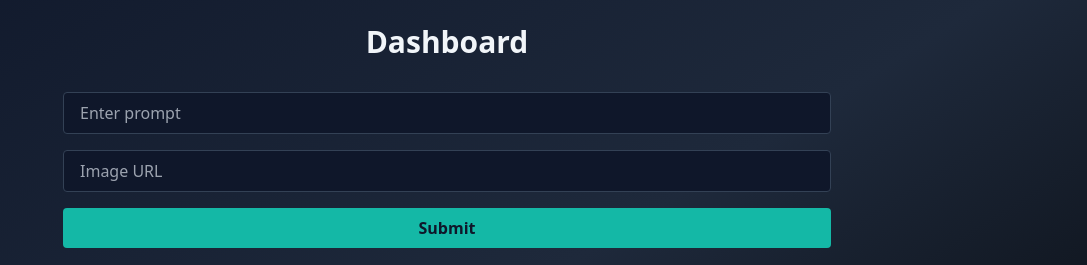
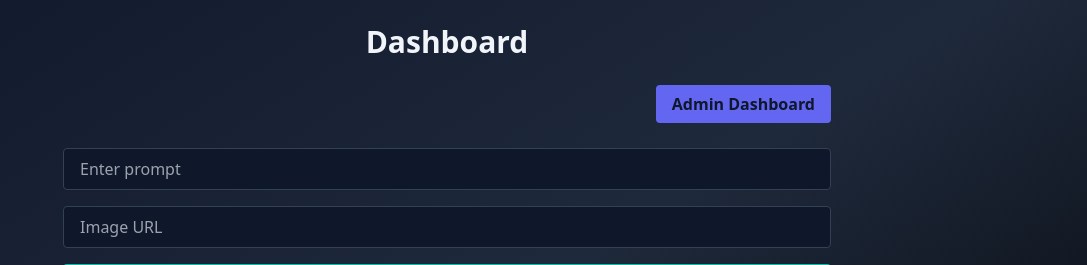
Before and after one commit to AnthonyM951/bloc4_final_project, a Flask app: page /dashboard in a window 1280 px wide. Shown: the part 60-325 px from the top of the page, without its empty margins (193-1280 px from the left). Run offline with Flask 3, Linux system fonts and the light colour scheme; the visitor is signed in with stand-in values (Sample User, id 1); data that the repository does not hold is empty; some libraries are stand-ins or nearby versions.

Commit message:
Add admin dashboard link on user dashboard

```diff
--- a/src/templates/dashboard.html
+++ b/src/templates/dashboard.html
@@ -3,6 +3,11 @@
 {% block content %}
 <div class="max-w-3xl mx-auto space-y-8">
   <h1 class="text-3xl font-semibold text-center">Dashboard</h1>
+  {% if session.get('role') == 'admin' %}
+  <div class="text-right">
+    <a href="/admin" class="px-4 py-2 rounded bg-indigo-500 hover:bg-indigo-400 text-slate-900 font-semibold">Admin Dashboard</a>
+  </div>
+  {% endif %}
   <form id="job-form" class="space-y-4">
     <input id="prompt" class="w-full px-4 py-2 rounded bg-slate-900 border border-slate-700 focus:outline-none focus:ring-2 focus:ring-teal-500" type="text" placeholder="Enter prompt" required />
     <input id="image-url" class="w-full px-4 py-2 rounded bg-slate-900 border border-slate-700 focus:outline-none focus:ring-2 focus:ring-teal-500" type="text" placeholder="Image URL" required />
```
